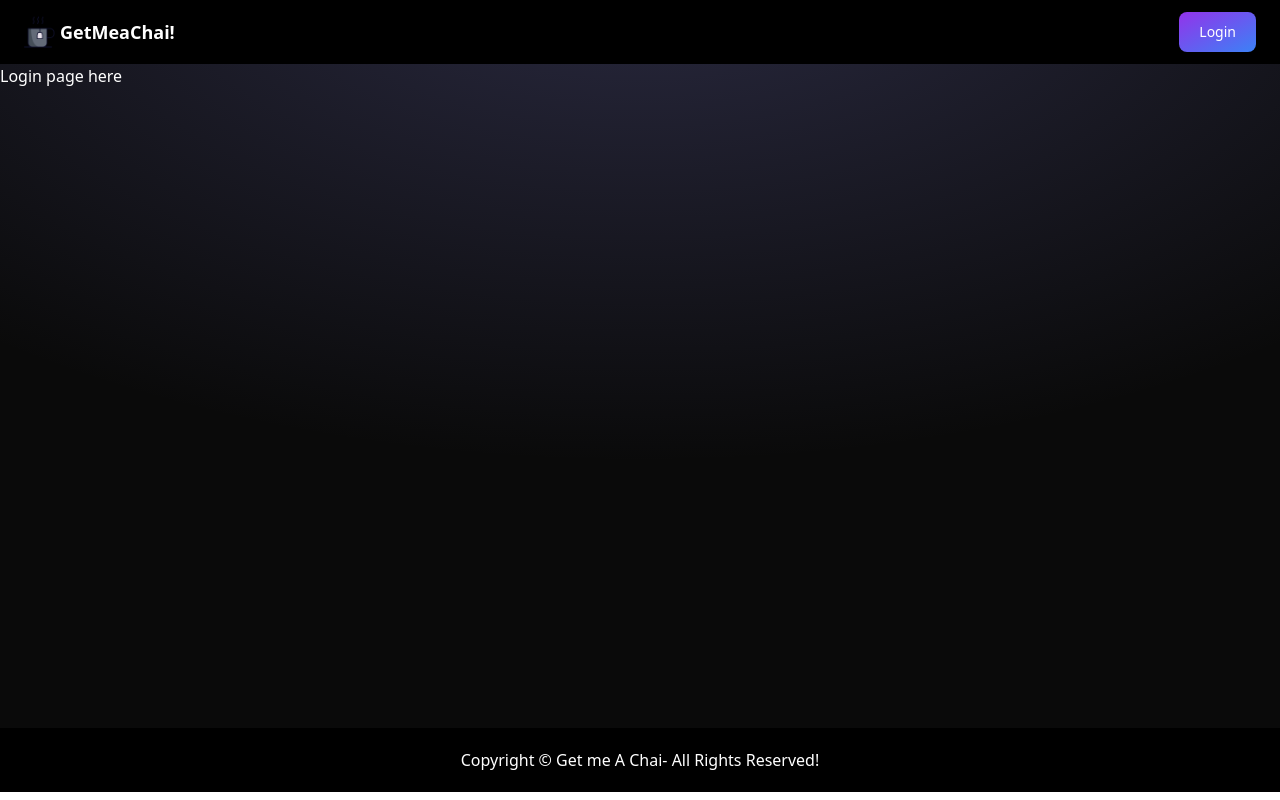
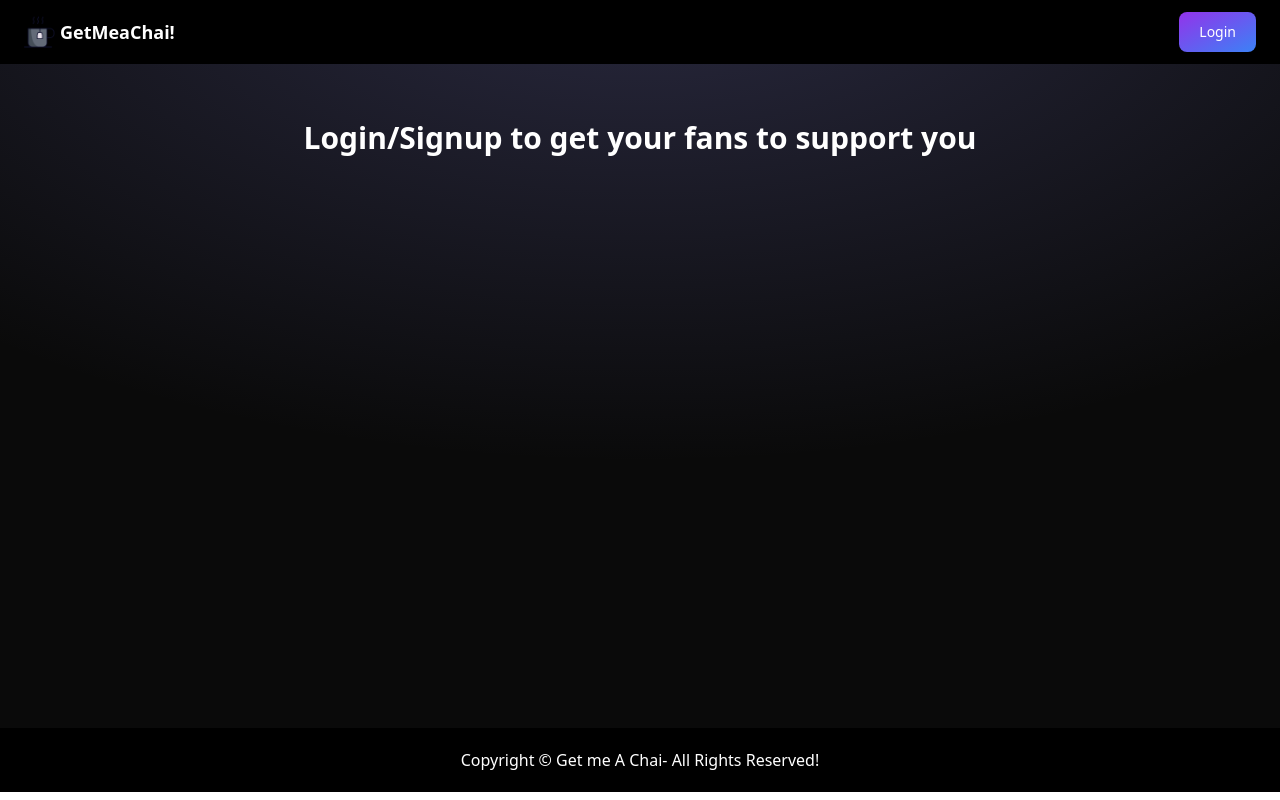
Before and after one commit to tushar6263/Patreon-Clone-FullStack-Project, a Next.js app: page /login in a window 1280 px wide. Built offline with nearby package versions, Linux system fonts and the light colour scheme.

Commit message:
add login page

```diff
--- a/app/login/page.js
+++ b/app/login/page.js
@@ -2,9 +2,12 @@ import React from 'react'
 
 const Login = () => {
   return (
-    <div>
-      <h1>Login page here</h1>
-    </div>
+  <div className="text-white py-14 container mx-auto">
+    <h1 className='text-center font-bold text-3xl'>Login/Signup to get your fans to support you</h1>
+
+  </div>
+
+
   )
 }
 
```
